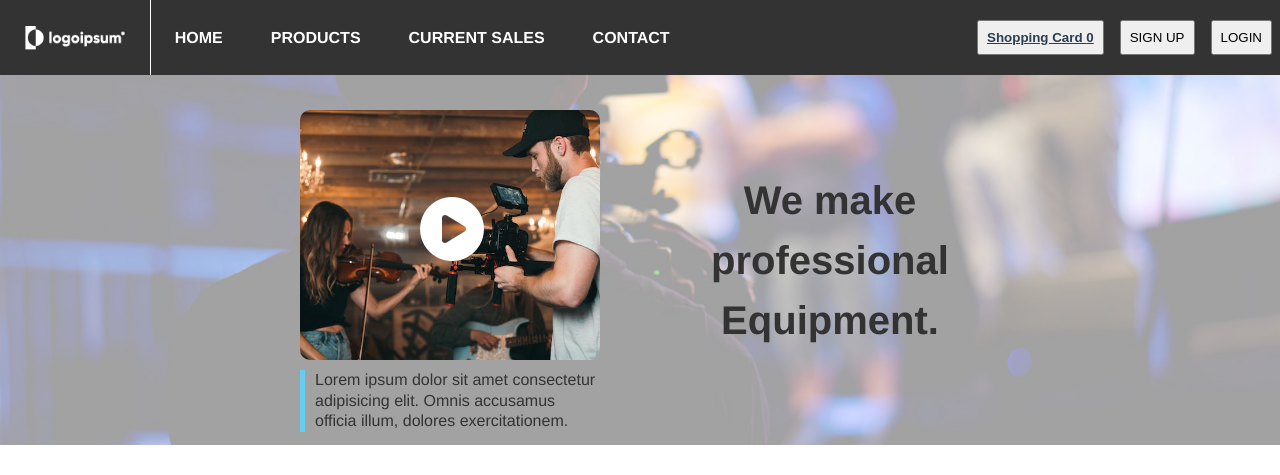
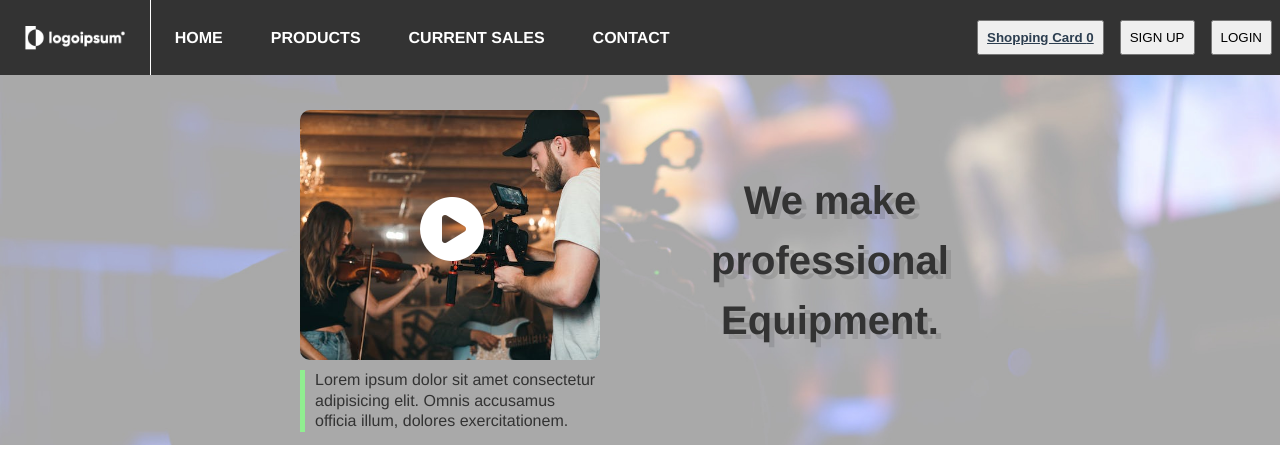
Before and after one commit to TapeMate/vue-php-store-prototype-frontend, a Vue app: page / in a window 1280 px wide. Shown: the top 475 px of the page. Built offline with nearby package versions, Linux system fonts and the light colour scheme.

Commit message:
changed background and made minor styling changes.

```diff
--- a/public/css/main.css
+++ b/public/css/main.css
@@ -77,7 +77,6 @@
   z-index: -1;
   object-fit: cover;
   object-position: center;
-  opacity: 0.4;
 }
 .home-section-wrapper .section-container:nth-of-type(1) section .section-content-container:nth-of-type(1) {
   margin: 40px;
@@ -104,7 +103,7 @@
   font-size: 4rem;
 }
 .home-section-wrapper .section-container:nth-of-type(1) section .section-content-container:nth-of-type(1) p {
-  border-left: 5px solid #66cdf0;
+  border-left: 5px solid lightgreen;
   text-align: left;
   padding-left: 10px;
   margin-top: 10px;
@@ -125,6 +124,7 @@
   padding: 1rem;
   line-height: 1.5;
   color: #333;
+  text-shadow: 5px 5px rgba(0, 0, 0, 0.1);
 }
 .home-section-wrapper .section-container:nth-of-type(2) {
   display: flex;
--- a/src/assets/scss/partials/_home-sections.scss
+++ b/src/assets/scss/partials/_home-sections.scss
@@ -24,7 +24,6 @@
         z-index: -1;
         object-fit: cover;
         object-position: center;
-        opacity: 0.4;
       }
 
       .section-content-container:nth-of-type(1) {
@@ -55,7 +54,7 @@
         }
 
         p {
-          border-left: 5px solid $clr-accent-a;
+          border-left: 5px solid $clr-success;
           text-align: left;
           padding-left: 10px;
           margin-top: 10px;
@@ -78,6 +77,7 @@
           padding: 1rem;
           line-height: 1.5;
           color: $clr-primary;
+          text-shadow: 5px 5px rgba($color: #000000, $alpha: 0.1);
         }
       }
     }
```
Also changed, not shown: src/assets/img/background.jpg, 1 other file (tests, documents, lock files or other folders).
